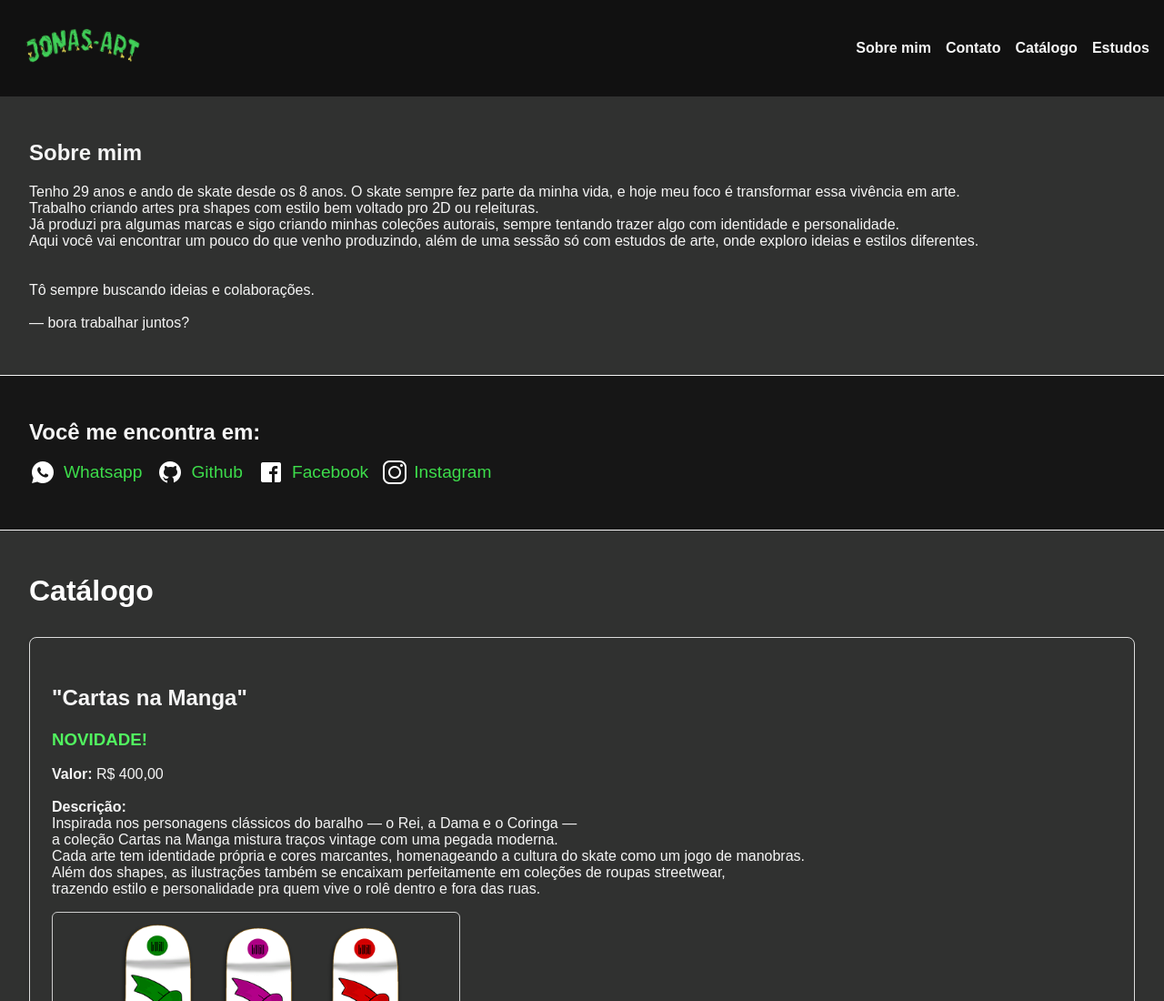
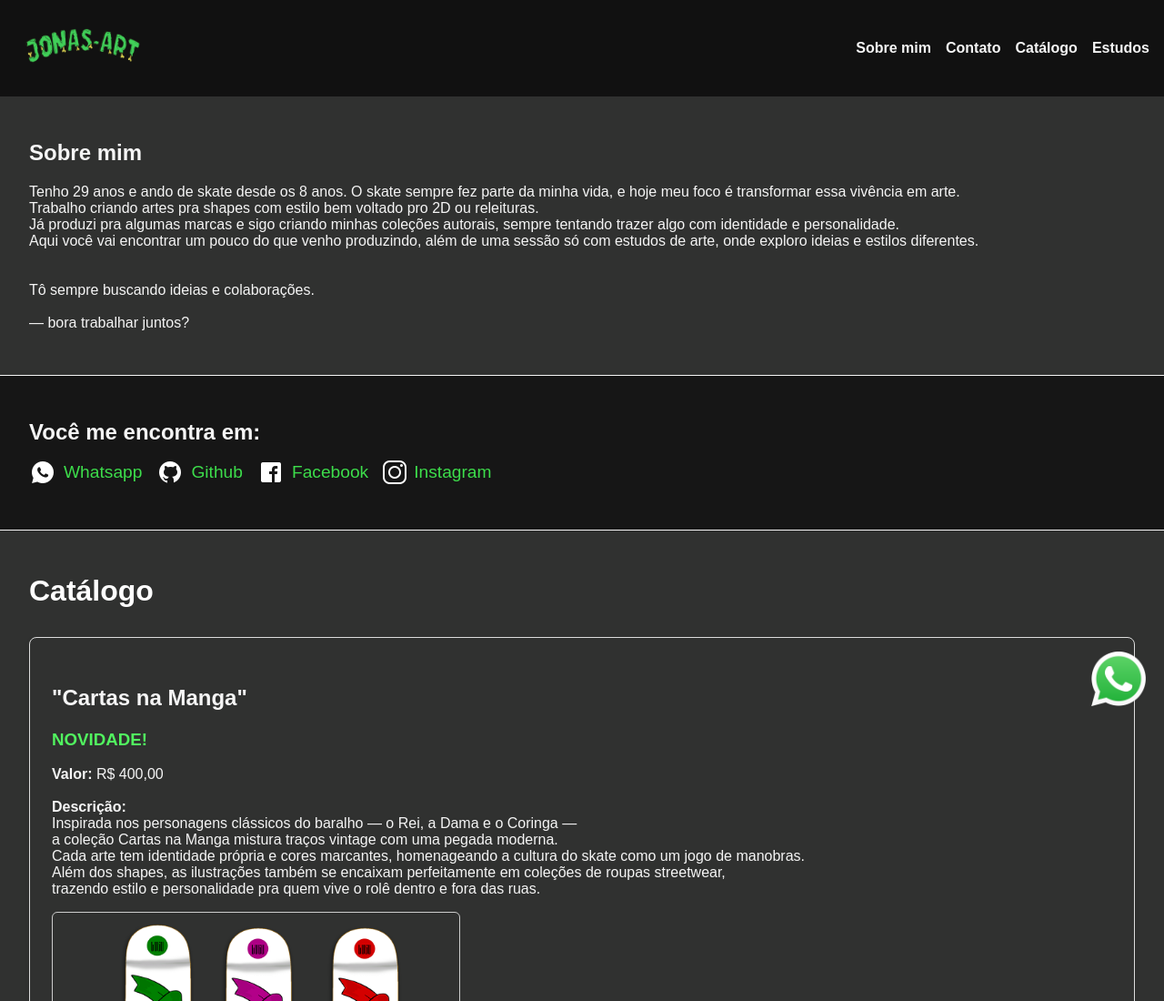
Before and after one commit to jonaskzp/Jonas-art, a plain HTML site: page index.html in a window 1280 px wide. Shown: the top 1100 px of the page at 91% size. Drawn offline with Linux system fonts and the light colour scheme.

Commit message:
button-att

```diff
--- a/index.html
+++ b/index.html
@@ -18,6 +18,12 @@
       <a href="#estudos">Estudos</a>
     </nav>
   </header>
+
+
+  <a href="https://wa.me/5543991889116" target="_blank" style="position:fixed; bottom:20px; right:20px; z-index:1000;">
+
+    <img src="assets/logo-icons/whatsapp.png" alt="WhatsApp" style="width:60px; height:60px;">
+  </a>
 
   <section id="sobre" class="section">
     <h1>Sobre mim</h1>
```
Also changed, not shown: assets/logo-icons/whatsapp.png (added).
